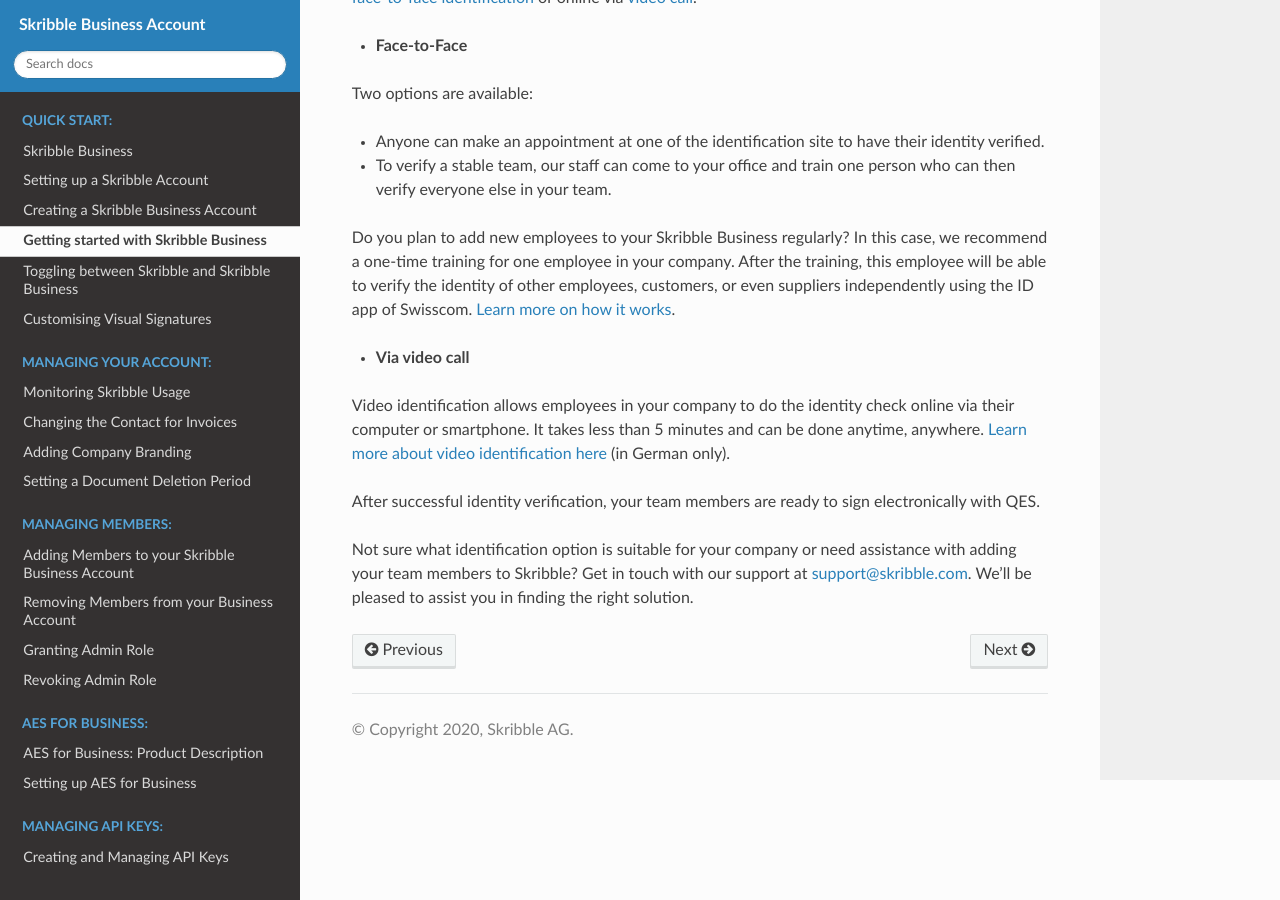
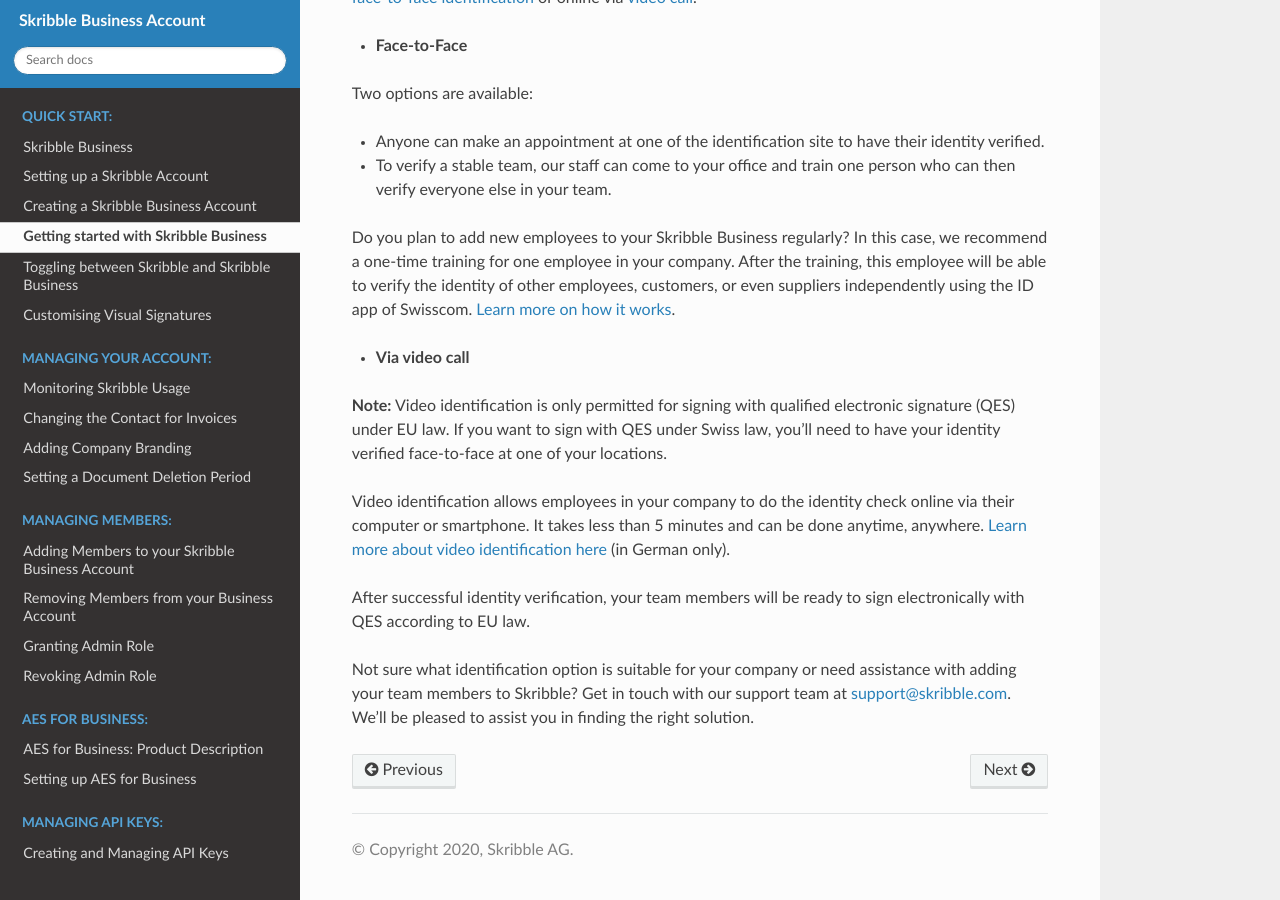
Before and after one commit to matthieu-bt/business-guide, a Sphinx documentation site: the page built from source/quickstart/onboard.rst, in a window 1280 px wide and 900 px high, scrolled down 1259 px. Built offline with Sphinx 7.4.7 and the Read the Docs theme 2.0.0, drawn with Linux system fonts in a browser that asks for light colours.

Commit message:
Updated videoident part
Added a note to the Quick Start Guide that video identification is only permitted for signing electronically according to EU law.

```diff
--- a/source/quickstart/onboard.rst
+++ b/source/quickstart/onboard.rst
@@ -69,12 +69,14 @@
 
 - **Via video call**
 
+**Note:** Video identification is only permitted for signing with qualified electronic signature (QES) under EU law. If you want to sign with QES under Swiss law, you'll need to have your identity verified face-to-face at one of your locations.
+
 Video identification allows employees in your company to do the identity check online via their computer or smartphone. It takes less than 5 minutes and can be done anytime, anywhere. `Learn more about video identification here`_ (in German only).
 
  .. _Learn more about video identification here: https://www.videoident.me/ch/de/
 
-After successful identity verification, your team members are ready to sign electronically with QES.
+After successful identity verification, your team members will be ready to sign electronically with QES according to EU law.
 
-Not sure what identification option is suitable for your company or need assistance with adding your team members to Skribble? Get in touch with our support at `support@skribble.com`_. We'll be pleased to assist you in finding the right solution.
+Not sure what identification option is suitable for your company or need assistance with adding your team members to Skribble? Get in touch with our support team at `support@skribble.com`_. We'll be pleased to assist you in finding the right solution.
 
  .. _support@skribble.com: support@skribble.com
```
